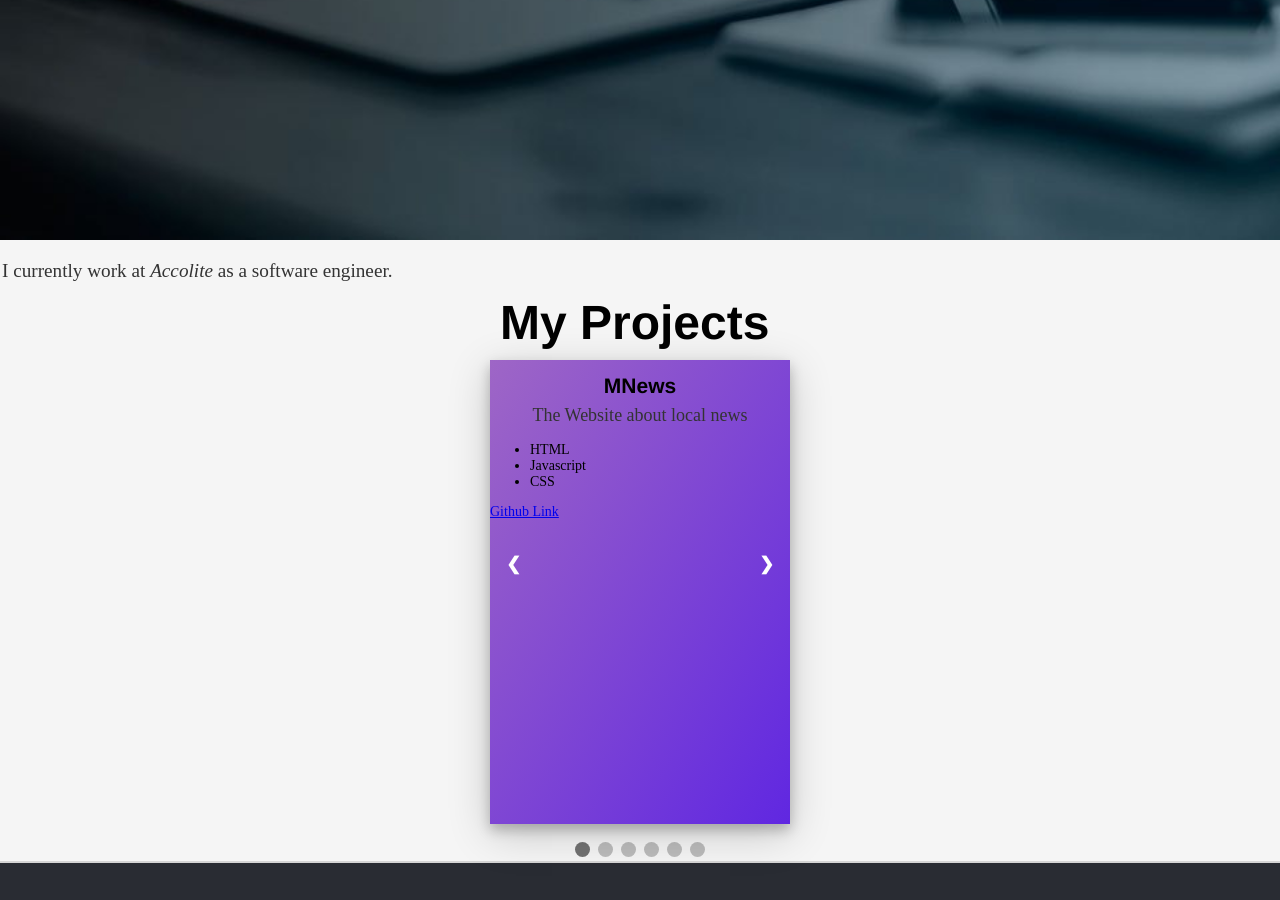
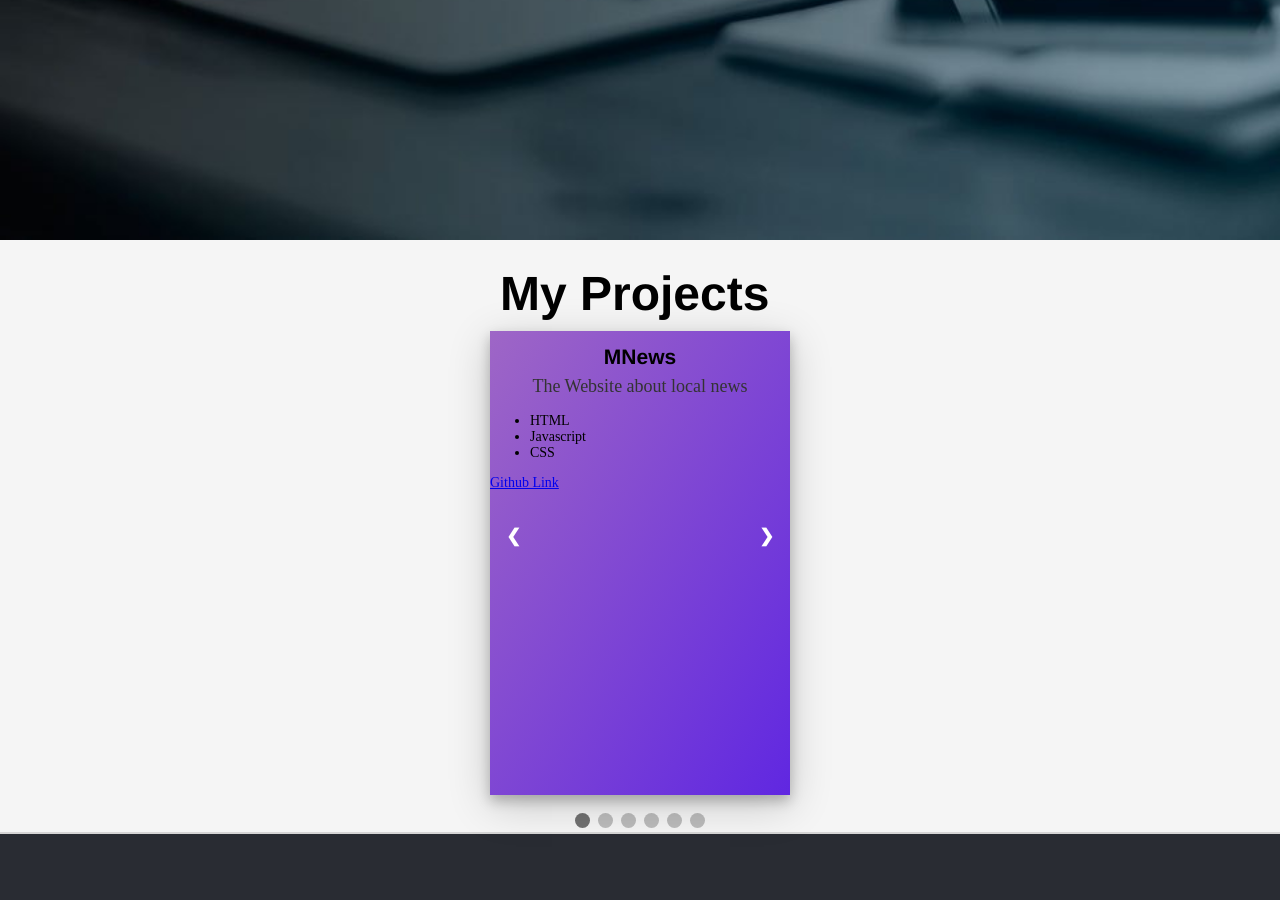
Before and after one commit to raghuvardhan/raghuvardhan.github.io, a Jekyll site: the page built from index.html, in a window 1280 px wide and 900 px high, scrolled down 660 px. Built offline with Jekyll 4.4.1, drawn with Linux system fonts in a browser that asks for light colours.

Commit message:
Update index.html

```diff
--- a/index.html
+++ b/index.html
@@ -3,11 +3,6 @@ layout: default
 title: Raghu Karanam, Android developer
 ---
 <body>
-
-
-	<p>I currently work at <em>Accolite</em> as a software engineer.
-
-
 <div class="slideshow-container" id="projects">
     <h1 style="margin: auto; margin: 10px;">My Projects</h1>
     <div class="project mySlides fade">
```
